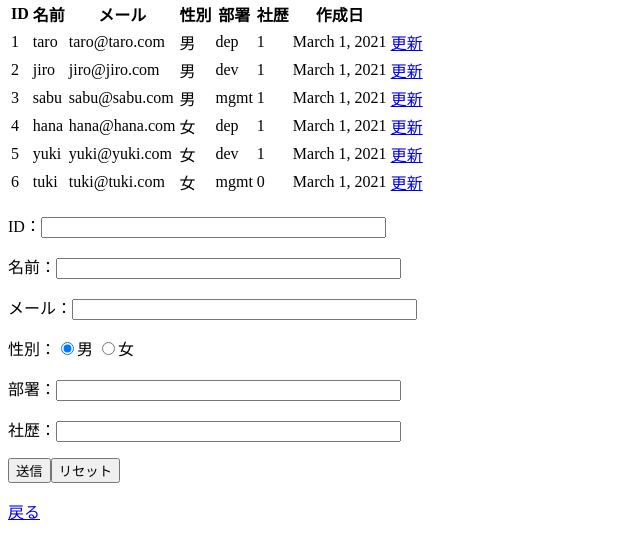
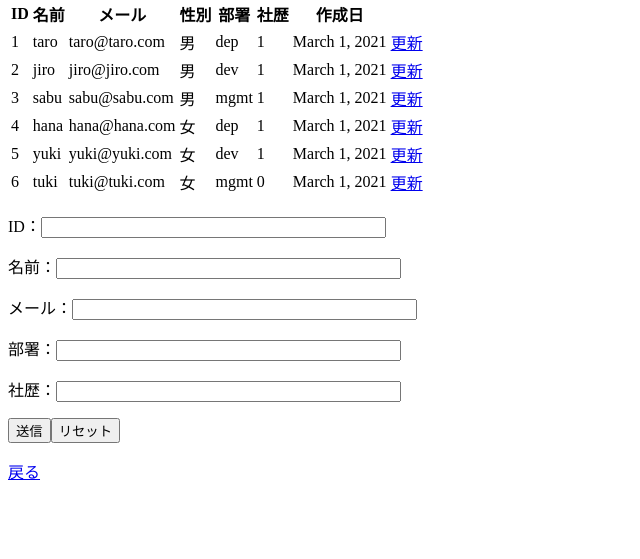
Before and after one commit to yubboyu/django, a Django app: page /info in a window 1280 px wide. Shown: the part 76-635 px from the top of the page, without its empty margins (0-640 px from the left). Run offline with Django 3.2, Linux system fonts and the light colour scheme; data comes from the database, SQL or seed files in the repository.

Commit message:
🐂🍙 Checkpoint ./mypro/webtestapp/templates/webtestapp/info.html:18728712/77

```diff
--- a/mypro/webtestapp/templates/webtestapp/info.html
+++ b/mypro/webtestapp/templates/webtestapp/info.html
@@ -34,9 +34,9 @@
     <p>
       メール：<input type="text" name="c" id="c" value="" size="40">
     </p>
-    <p>
-      性別：<input type="radio" name="d" id="d1" value="0" checked="checked">男
-      <input type="radio" name="d" id="d2" value="1">女
+    <p><!--
+      性別：<input type="radio" name="d" id="d1" value="False" checked="checked">男
+      <input type="radio" <!-- name="d" id="d2" value="True">女 -->
     </p>
     <p>
       部署：<input type="text" name="e" id="e" value="" size="40">
```
